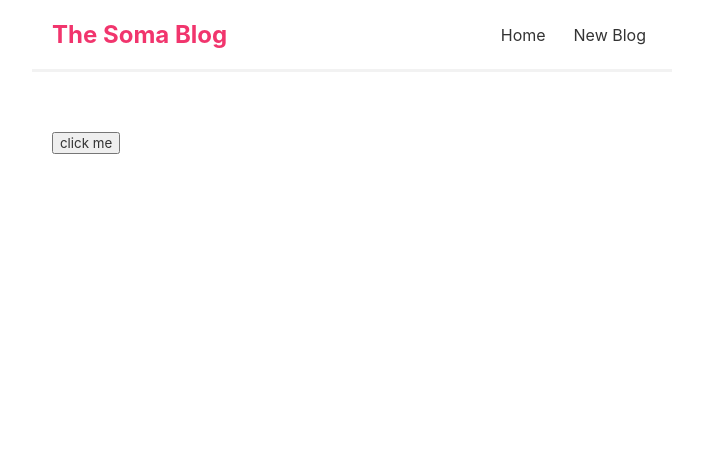
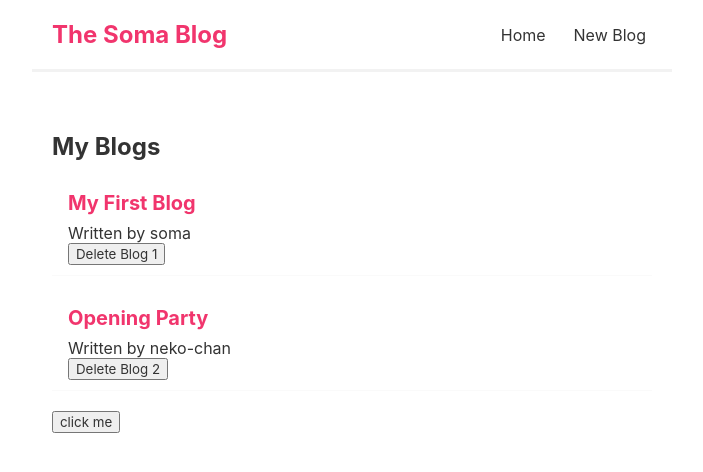
Before and after one commit to B-lovedth/React-Training, a React (Create React App) app: page / in a window 1280 px wide. Shown: the top 472 px of the page, without its empty margins (288-991 px from the left). Built offline with nearby package versions, Linux system fonts and the light colour scheme; data requests are answered from the project's data file; the HTML template or start-up script is replaced by a standard one.

Commit message:
sub commit

```diff
--- a/src/Home.js
+++ b/src/Home.js
@@ -2,19 +2,20 @@ import React, { useState,useEffect } from 'react'
 import Bloglist from './Bloglist'
 
 const Home = () => {
+    const url =   'http://localhost:8000/blogs'
     const [blogs,setBlogs] = useState()
     const handleDelete = (id) => {
       const newBlogs = blogs.filter((blog)=> blog.id !== id)
       setBlogs(newBlogs)
     }
     useEffect(() => {
-      fetch("http://localhost:8000/blogs")
+      fetch(url)
       .then(res => res.json())
-      .then(data=>console.log(data))
+      .then(data => setBlogs(data))
     },[] )
   return (
     <div className="Home">
-       {/* <Bloglist blogs={blogs} title="My Blogs" handleDelete={handleDelete}/> */}
+       {blogs ? <Bloglist blogs={blogs} title="My Blogs" handleDelete={handleDelete}/>:<div>Great</div>}
     </div>
   )
 }
```
